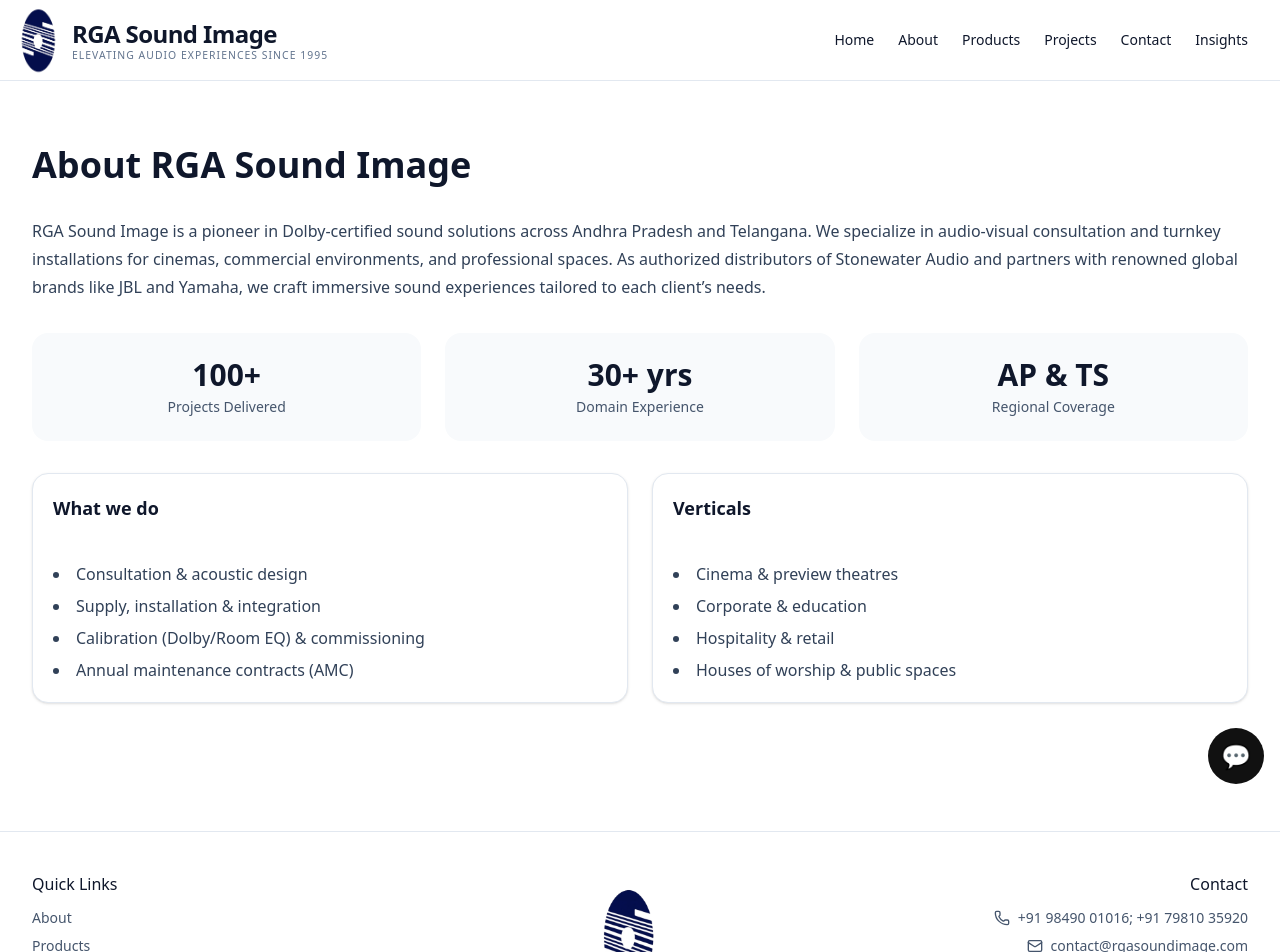
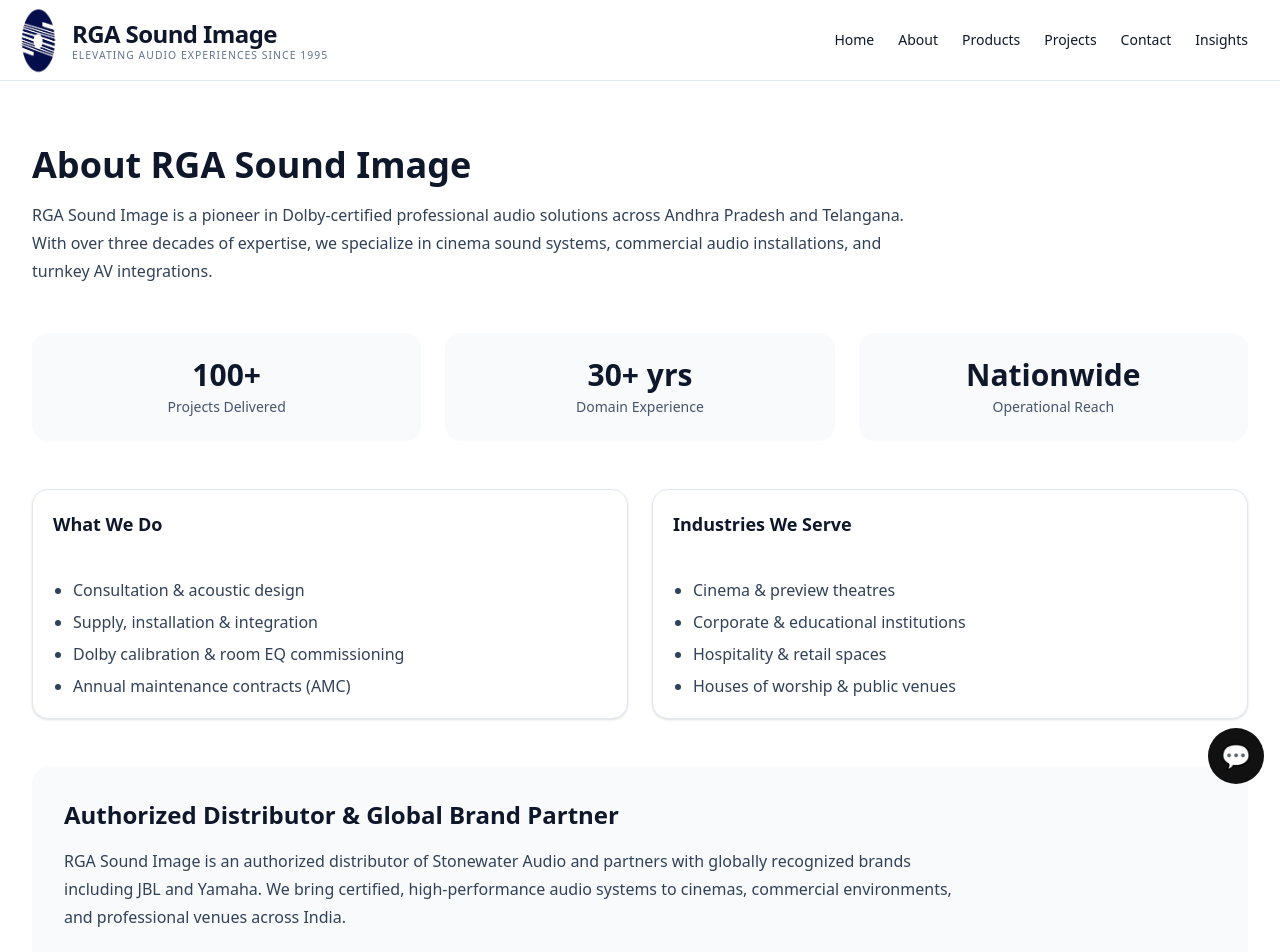
Before and after one commit to rgasoundimage/rgasoundimage_website_repo, a React (Vite) app: page /about in a window 1280 px wide. Shown: the top 952 px of the page. Built offline with nearby package versions, Linux system fonts and the light colour scheme.

Commit message:
About us and contact number changed

```diff
--- a/src/layout/Footer.jsx
+++ b/src/layout/Footer.jsx
@@ -37,7 +37,7 @@
 
           {/* Content — keep existing size */}
           <p className="flex items-center gap-2 md:justify-end">
-            <Phone size={16} /> +91 98490 01016; +91 79810 35920
+            <Phone size={16} /> +917981035920; +919849001016
           </p>
           <p className="flex items-center gap-2 md:justify-end">
             <Mail size={16} /> contact@rgasoundimage.com
--- a/src/pages/About.jsx
+++ b/src/pages/About.jsx
@@ -3,43 +3,145 @@
 import { BRAND } from "../config/brand";
 import Stat from "../components/common/Stat";
 
-
-
 const About = () => {
   useEffect(() => {
     document.title =
-        "About RGA Sound Image | Professional Audio Experts in India";
+      "About RGA Sound Image – Dolby-Certified Audio Experts in Andhra Pradesh & Telangana";
   }, []);
 
   return (
-    <section className="w-full px-4 sm:px-6 lg:px-8 py-16 space-y-8">
-      <h1 className="text-3xl md:text-4xl font-semibold">About {BRAND.name}</h1>
-      <p className="text-slate-700 leading-7">{BRAND.description}</p>
+    <section className="w-full px-4 sm:px-6 lg:px-8 py-16 space-y-12">
+
+      {/* Header */}
+      <div className="space-y-4 max-w-4xl">
+        <h1 className="text-3xl md:text-4xl font-semibold">
+          About {BRAND.name}
+        </h1>
+
+        <p className="text-slate-700 leading-7">
+          RGA Sound Image is a pioneer in Dolby-certified professional audio
+          solutions across Andhra Pradesh and Telangana. With over three decades
+          of expertise, we specialize in cinema sound systems, commercial audio
+          installations, and turnkey AV integrations.
+        </p>
+      </div>
+
+      {/* Stats */}
       <div className="grid md:grid-cols-3 gap-6">
-        <Stat number="100+" label="Projects Delivered"/>
-        <Stat number="30+ yrs" label="Domain Experience"/>
-        <Stat number="AP & TS" label="Regional Coverage"/>
+        <Stat number="100+" label="Projects Delivered" />
+        <Stat number="30+ yrs" label="Domain Experience" />
+        <Stat number="Nationwide" label="Operational Reach" />
       </div>
-      <div className="grid md:grid-cols-2 gap-6 mt-6">
+
+      {/*
+      {/* Leadership Section
+      <div className="space-y-8 mt-12">
+        <h2 className="text-2xl font-semibold">
+          Leadership
+        </h2>
+
+        <div className="grid md:grid-cols-2 gap-10">
+
+          {/* Founder Profile
+          <div className="flex flex-col sm:flex-row gap-6 items-start">
+
+            <div className="w-40 h-40 bg-slate-200 rounded-2xl shrink-0"></div>
+
+            <div className="space-y-2">
+              <h3 className="text-xl font-semibold">
+                Nagarjuna Bachu
+              </h3>
+              <p className="text-sm text-slate-500">
+                Founder
+              </p>
+              <p className="text-slate-700 leading-6">
+                Founder bio will go here.
+              </p>
+            </div>
+
+          </div>
+
+          {/* Head of Product Profile
+          <div className="flex flex-col sm:flex-row gap-6 items-start">
+
+            <div className="w-40 h-40 bg-slate-200 rounded-2xl shrink-0"></div>
+
+            <div className="space-y-2">
+              <h3 className="text-xl font-semibold">
+                Anoop Bachu
+              </h3>
+              <p className="text-sm text-slate-500">
+                Head of Product, Operations & Digital Strategy
+              </p>
+              <p className="text-slate-700 leading-6">
+                Leadership bio will go here.
+              </p>
+            </div>
+
+          </div>
+
+        </div>
+      </div>
+      */}
+
+      {/* What We Do + Verticals */}
+      <div className="grid md:grid-cols-2 gap-6">
+
         <Card className="rounded-2xl shadow-sm">
-          <CardHeader><CardTitle>What we do</CardTitle></CardHeader>
-          <CardContent className="text-slate-700 space-y-2">
+          <CardHeader>
+            <CardTitle>What We Do</CardTitle>
+          </CardHeader>
+          <CardContent>
+            <ul className="list-disc pl-5 text-slate-700 space-y-2">
               <li>Consultation & acoustic design</li>
               <li>Supply, installation & integration</li>
-            <li>Calibration (Dolby/Room EQ) & commissioning</li>
+              <li>Dolby calibration & room EQ commissioning</li>
               <li>Annual maintenance contracts (AMC)</li>
+            </ul>
           </CardContent>
         </Card>
+
         <Card className="rounded-2xl shadow-sm">
-          <CardHeader><CardTitle>Verticals</CardTitle></CardHeader>
-          <CardContent className="text-slate-700 space-y-2">
+          <CardHeader>
+            <CardTitle>Industries We Serve</CardTitle>
+          </CardHeader>
+          <CardContent>
+            <ul className="list-disc pl-5 text-slate-700 space-y-2">
               <li>Cinema & preview theatres</li>
-            <li>Corporate & education</li>
-            <li>Hospitality & retail</li>
-            <li>Houses of worship & public spaces</li>
+              <li>Corporate & educational institutions</li>
+              <li>Hospitality & retail spaces</li>
+              <li>Houses of worship & public venues</li>
+            </ul>
           </CardContent>
         </Card>
+
       </div>
+
+      {/* Authority Section */}
+      <div className="bg-slate-50 p-8 rounded-2xl">
+        <h2 className="text-2xl font-semibold mb-4">
+          Authorized Distributor & Global Brand Partner
+        </h2>
+        <p className="text-slate-700 leading-7 max-w-4xl">
+          RGA Sound Image is an authorized distributor of Stonewater Audio
+          and partners with globally recognized brands including JBL and Yamaha.
+          We bring certified, high-performance audio systems to cinemas,
+          commercial environments, and professional venues across India.
+        </p>
+      </div>
+
+      {/* Mission Section */}
+      <div className="max-w-4xl space-y-4">
+        <h2 className="text-2xl font-semibold">
+          Our Mission
+        </h2>
+        <p className="text-slate-700 leading-7">
+          Our mission is to elevate audio experiences by combining technical
+          precision, premium equipment, and expert calibration to deliver
+          immersive, reliable, and future-ready sound environments.
+        </p>
+      </div>
+
     </section>
   );
 };
```
Lines whose indentation alone changed are shown as unchanged.
